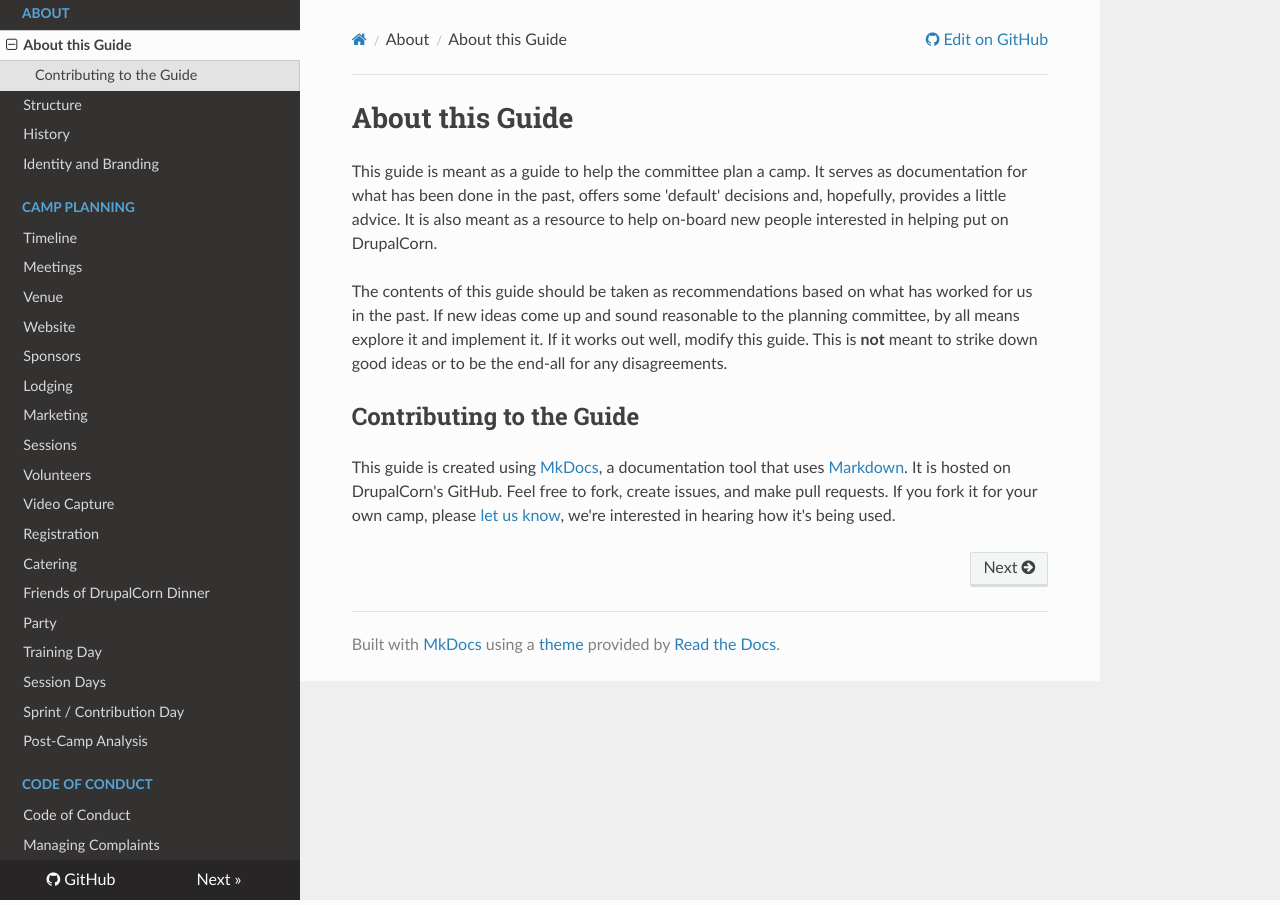
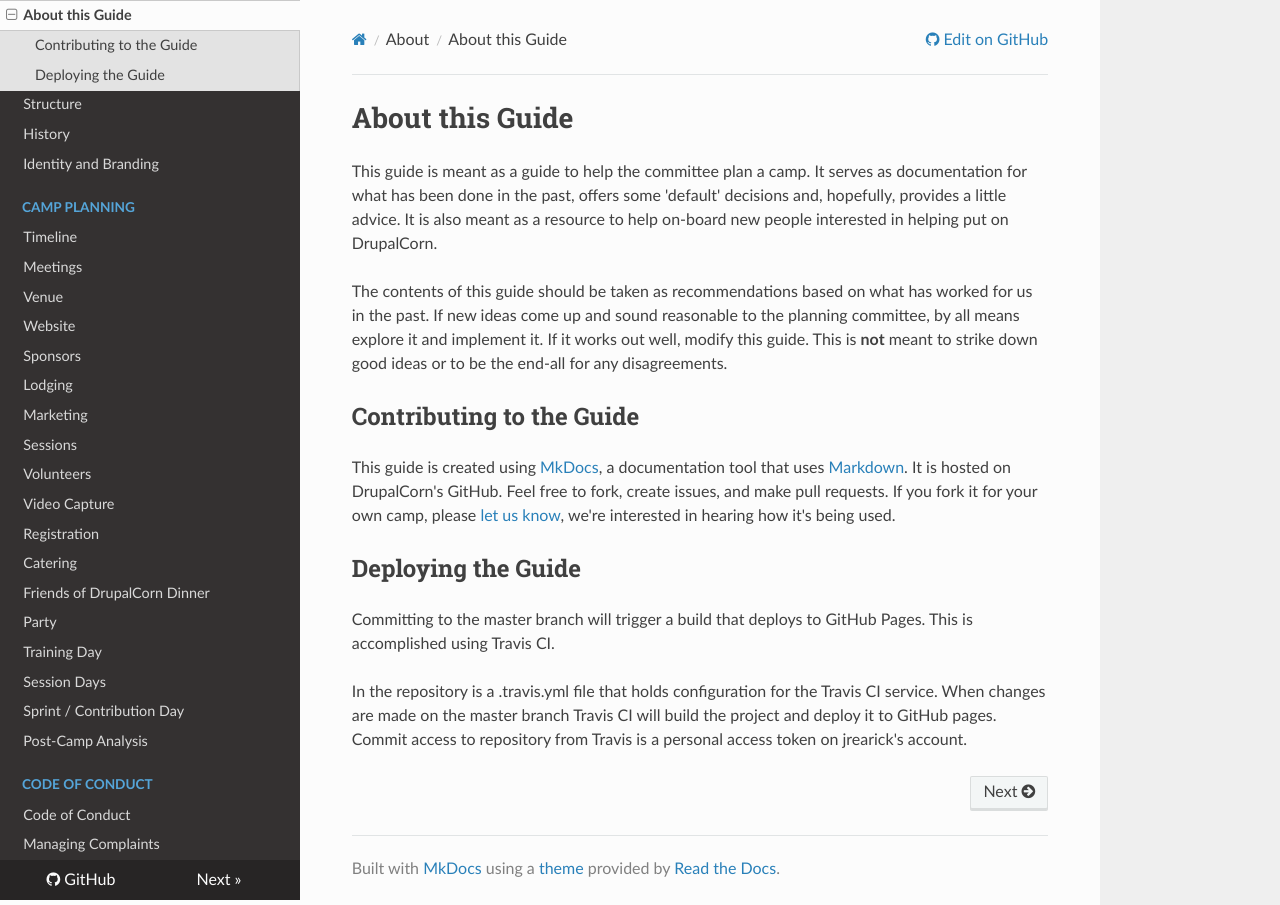
Before and after one commit to drupalcorn/guide, an MkDocs documentation site: the page built from docs/index.md, in a window 1280 px wide. Built offline with MkDocs 1.6.1, drawn with Linux system fonts in a browser that asks for light colours; nearby versions of some CDN libraries.

Commit message:
A bit about automatic deployment

```diff
--- a/docs/index.md
+++ b/docs/index.md
@@ -1,3 +1,4 @@
+
 # About this Guide
 This guide is meant as a guide to help the committee plan a camp. It serves as documentation for what has been done in the past, offers some 'default' decisions and, hopefully, provides a little advice. It is also meant as a resource to help on-board new people interested in helping put on DrupalCorn.
 
@@ -5,3 +6,8 @@
 
 ## Contributing to the Guide
 This guide is created using [MkDocs](https://www.mkdocs.org/user-guide/writing-your-docs/), a documentation tool that uses [Markdown](https://daringfireball.net/projects/markdown/). It is hosted on DrupalCorn's GitHub. Feel free to fork, create issues, and make pull requests. If you fork it for your own camp, please [let us know](mailto:info@drupalcorn.org), we're interested in hearing how it's being used.
+
+## Deploying the Guide
+Committing to the master branch will trigger a build that deploys to GitHub Pages. This is accomplished using Travis CI.
+
+In the repository is a .travis.yml file that holds configuration for the Travis CI service. When changes are made on the master branch Travis CI will build the project and deploy it to GitHub pages. Commit access to repository from Travis is a personal access token on jrearick's account.
```
